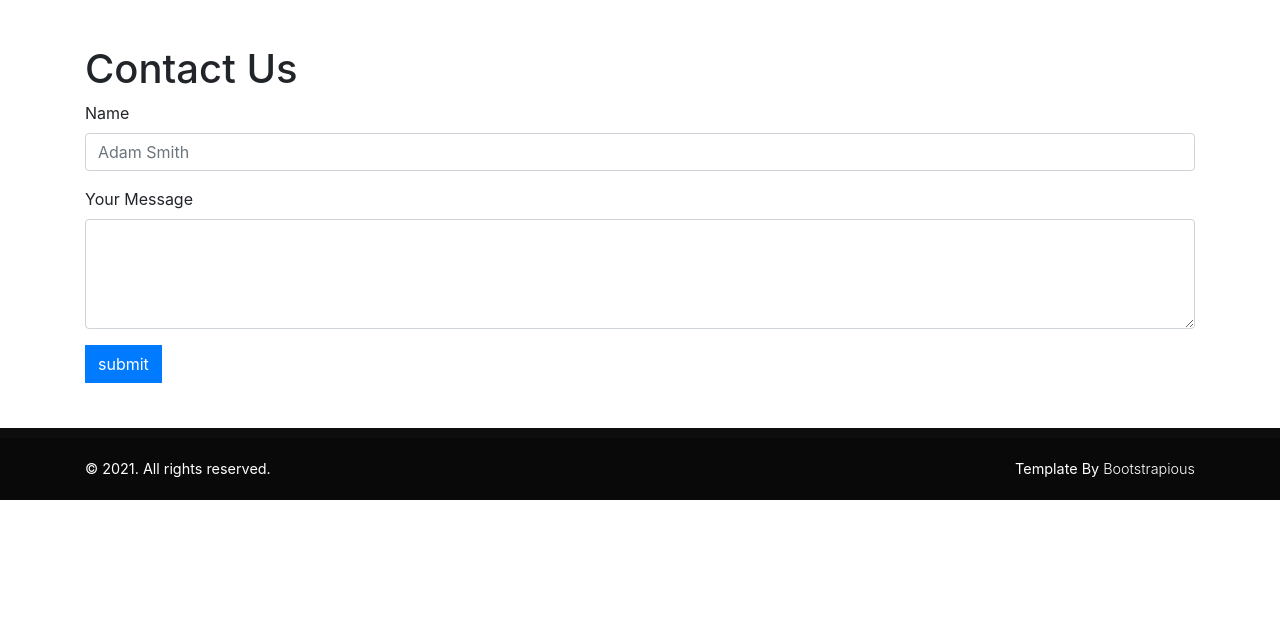
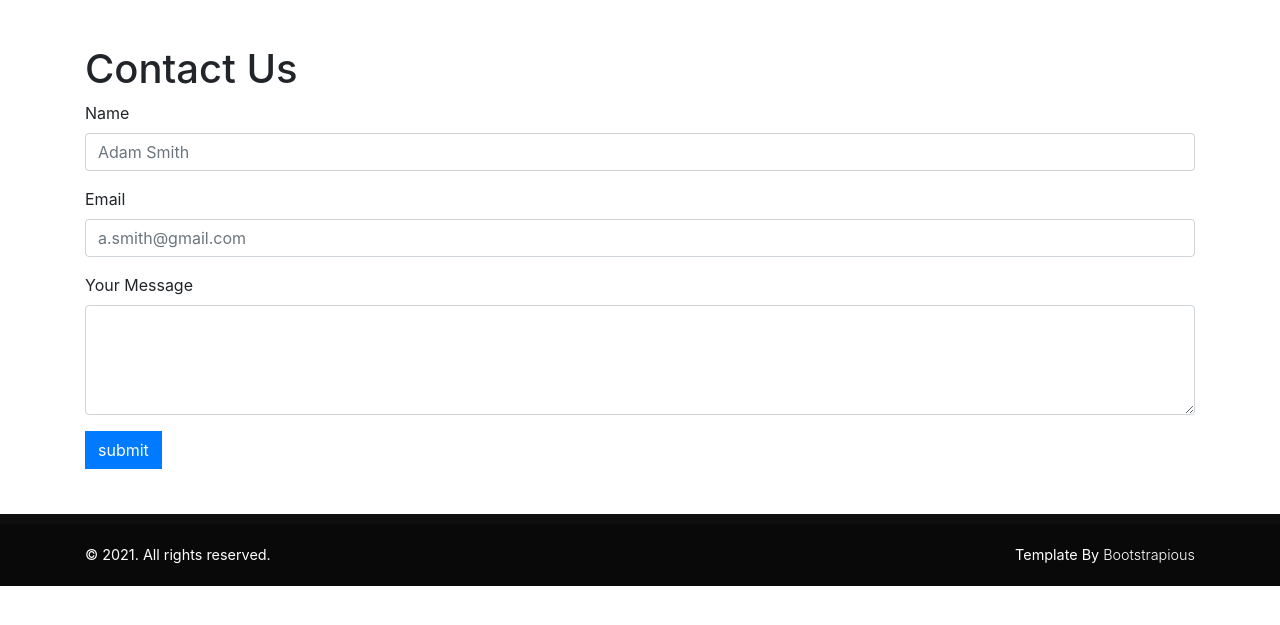
Before and after one commit to Nosjazz/milestone_4, a Django app: page /contact/ in a window 1280 px wide. Shown: the part 81-706 px from the top of the page. Run offline with Django 3.2, Linux system fonts and the light colour scheme; some libraries are stand-ins or nearby versions.

Commit message:
continue email app

```diff
--- a/src/blog/urls.py
+++ b/src/blog/urls.py
@@ -21,7 +21,7 @@ urlpatterns = [
     path('post/<id>/delete/', post_delete, name='post-delete'),
     path('tinymce/', include('tinymce.urls')),
     path('accounts/', include('allauth.urls')),
-    path('contact/', contact, name='contact')
+    path('contact/', contact, name='contact'),
 ]
 
 if settings.DEBUG:
--- a/src/posts/views.py
+++ b/src/posts/views.py
@@ -5,6 +5,7 @@ from .forms import CommentForm, PostForm
 from .models import Post, Author, PostView
 from marketing.forms import EmailSignupForm
 from marketing.models import Signup
+from django.core.mail import send_mail
 
 form = EmailSignupForm()
 
@@ -154,4 +155,17 @@ def post_delete(request, id):
     return redirect(reverse("post-list"))
 
 def contact(request):
-    return render(request, "contact.html")
+    if request.method == "POST":
+        name = request.POST['name']
+        message = request.POST['message']
+        email = request.POST['email']
+
+        # send an email
+        send_mail(
+            name,
+            email,
+            message,
+            ['vandendriessche.n@hotmail.be']
+        )
+    else:
+        return render(request, "contact.html", {})
--- a/src/templates/contact.html
+++ b/src/templates/contact.html
@@ -7,16 +7,23 @@
 
 <div class="container" style="margin-top: 45px; margin-bottom: 45px">
     <h1>Contact Us</h1>
-    <form>
+
+    <form action="{% url 'contact' %}" method="post">
+        {% csrf_token %}
         <div class="form-group">
             <label for="name">Name</label>
-            <input type="text" class="form-control" id="name" placeholder="Adam Smith">
+            <input type="text" class="form-control" id="name" name="name" placeholder="Adam Smith">
+        </div>
+        <div class="form-group">
+            <label for="email">Email</label>
+            <input type="email" class="form-control" id="email" name="email" placeholder="a.smith@gmail.com">
         </div>
          <div class="form-group">
-            <label for="exampleFormControlTextarea1">Your Message</label>
-            <textarea class="form-control" id="exampleFormControlTextarea1" rows="4"></textarea>
+            <label for="message">Your Message</label>
+            <textarea class="form-control" id="message" name="message" rows="4"></textarea>
         </div>
         <button type="submit" class="btn btn-primary">submit</button>
     </form>
 </div>
+
 {% endblock content %}
```
Also changed, not shown: src/blog/settings.py (+9 -0 lines).
